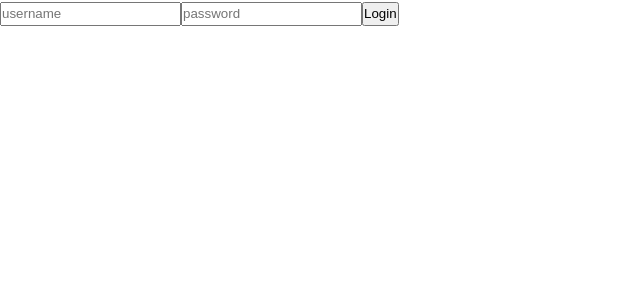
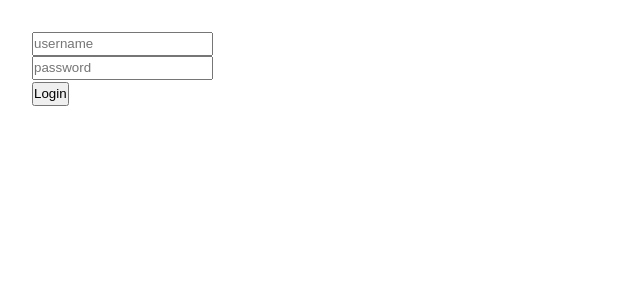
Before and after one commit to RoWaBo/movie-buddy, a React (Create React App) app: page / in a window 1280 px wide. Shown: the top 300 px of the page, without its empty margins (0-640 px from the left). Built offline with nearby package versions, Linux system fonts and the light colour scheme.

Commit message:
Super basic Login form styling

```diff
--- a/src/pages/Login.js
+++ b/src/pages/Login.js
@@ -2,6 +2,8 @@ import { AnimatePresence, motion } from "framer-motion";
 import ErrorMessage from "../components/ErrorMessage";
 import { useForm } from "react-hook-form";
 import { useState } from "react";
+/** @jsxImportSource @emotion/react */
+import { css } from "@emotion/react";
 
 const Login = () => {
 	const {
@@ -22,10 +24,20 @@ const Login = () => {
 		})();
 	};
 
+	// === STYLE ===
+	const formStyle = css`
+		width: 100%;
+		padding: 2rem;
+		.input {
+			display: block;
+		}
+	`;
+
 	return (
 		<AnimatePresence>
-			<motion.form onSubmit={handleSubmit(onSubmit)} layout>
+			<motion.form css={formStyle} onSubmit={handleSubmit(onSubmit)} layout>
 				<motion.input
+					className="input"
 					layout
 					type="text"
 					placeholder={"username"}
@@ -36,6 +48,7 @@ const Login = () => {
 					})}
 				/>
 				<motion.input
+					className="input"
 					layout
 					type="password"
 					placeholder="password"
```
